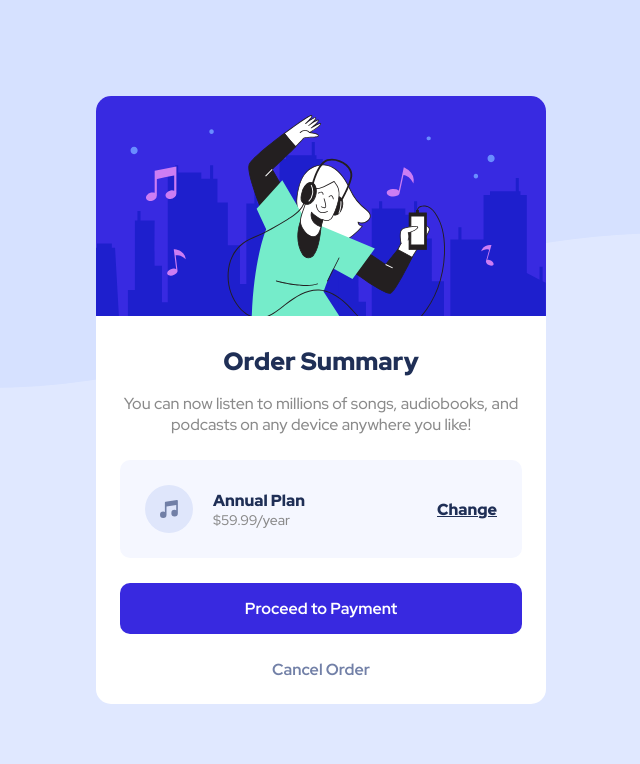
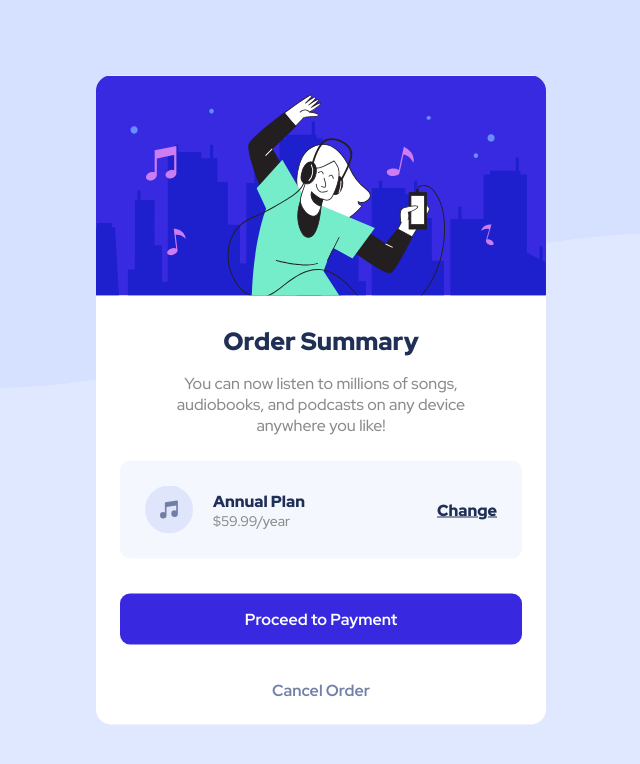
Before and after one commit to imamhossainpro/Order_summary_component, a plain HTML site: page index.html in a window 1280 px wide. Shown: the whole page, without its empty margins (319-959 px from the left). Drawn offline with Linux system fonts and the light colour scheme.

Commit message:
Padding issue solve

```diff
--- a/style.css
+++ b/style.css
@@ -54,6 +54,8 @@ body {
 
 .text-content p {
   color: var(--color_gray);
+  max-width: 300px;
+  margin: 0 auto;
 }
 
 .plan-box {
@@ -103,7 +105,7 @@ body {
   font-weight: 700;
   padding: 15px 0;
   border-radius: 10px;
-  margin: 25px 0;
+  margin: 35px 0;
   transition: 0.3s ease-in;
 }
 .buttons-group .process-btn:hover {
```
